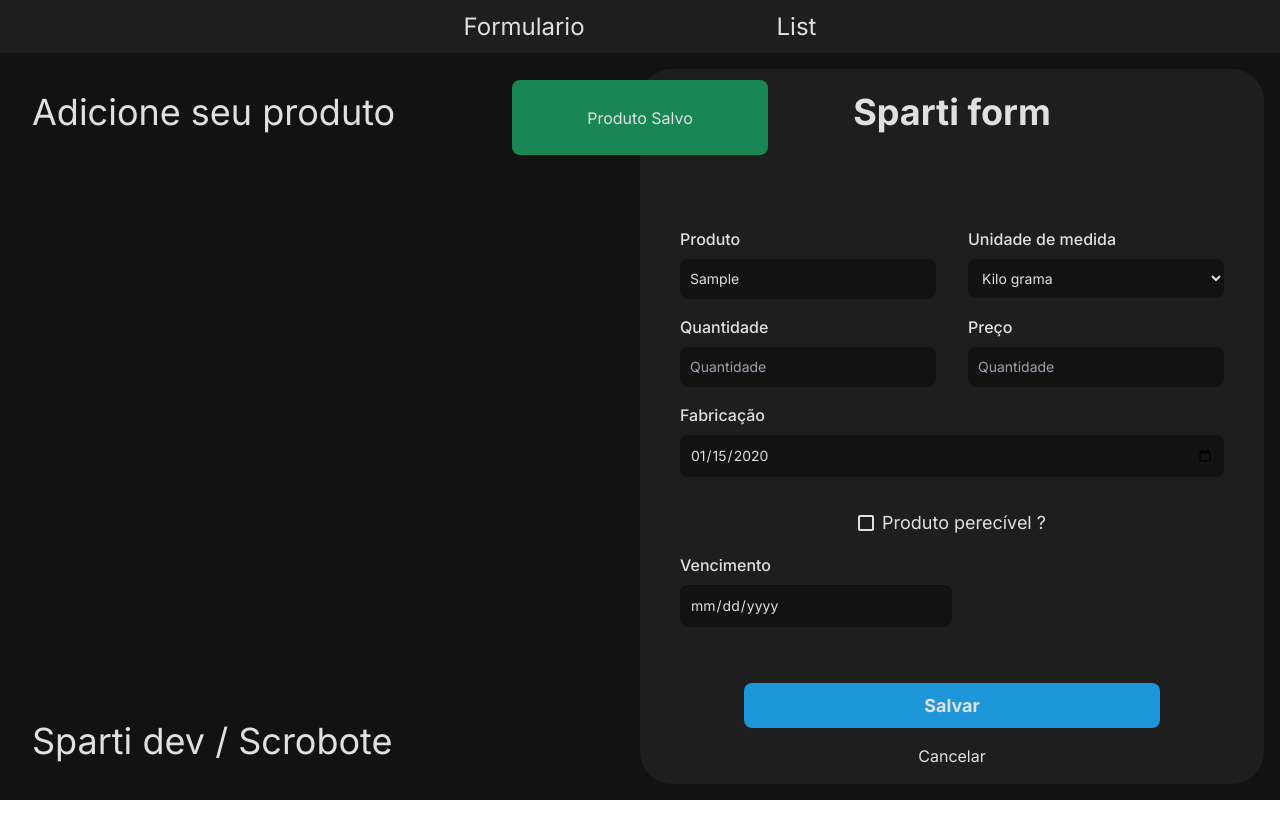
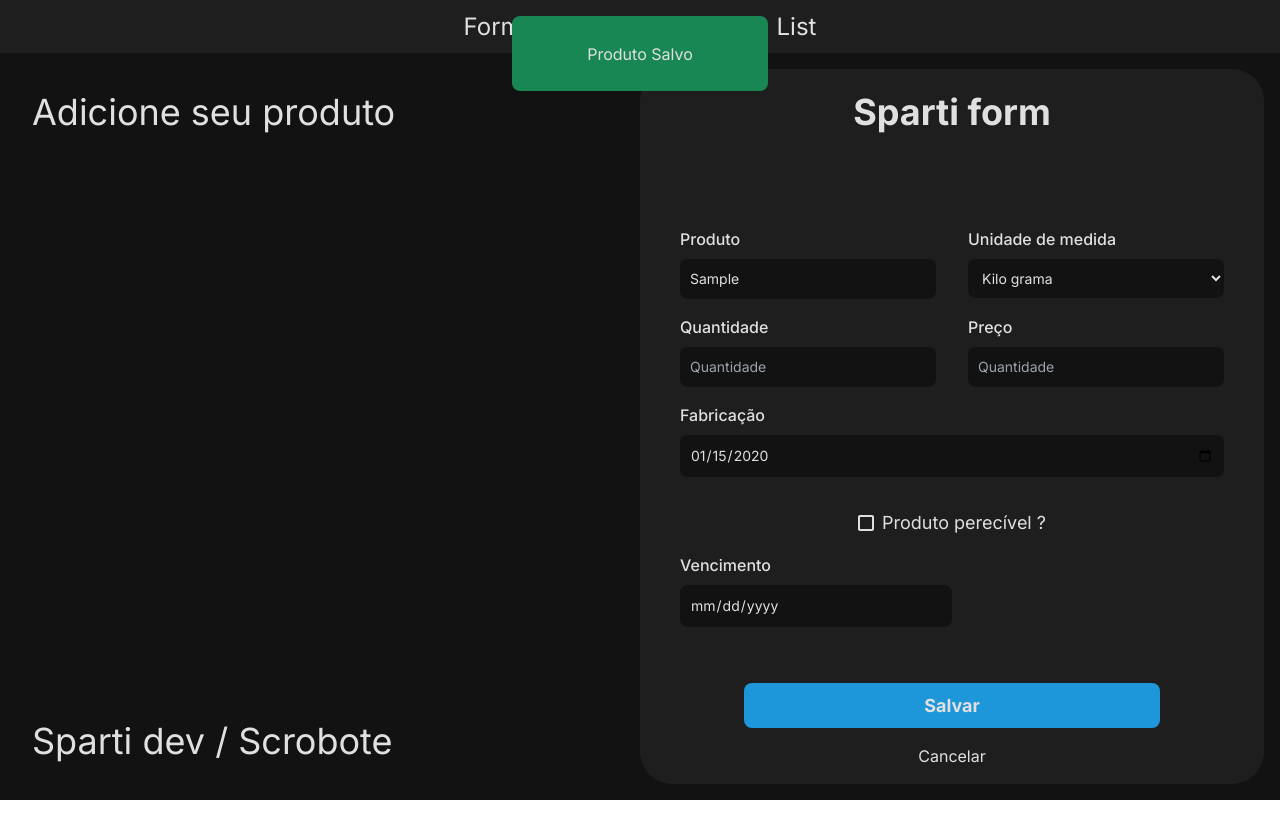
Before and after one commit to EduardoScrobote/sparti-test, a Next.js app: page / in a window 1280 px wide. Both pictures are taken after typing "Sample", "Sample", "Sample", "2020-01-15" into the empty fields and a click on the button "Salvar". Shown: the top 838 px of the page. After the commit the page ends 800 px from the top, so only its background shows below. Built offline with nearby package versions, Linux system fonts and the light colour scheme.

Commit message:
fix: fix-problems

```diff
--- a/pages/Form.tsx
+++ b/pages/Form.tsx
@@ -107,10 +107,8 @@ export default function Home() {
     return (
       <div className="w-full h-screen flex flex-col items-center bg-primary-black text-text-primary">
         {success === true ? (
-          <div className="flex justify-center transition ease-in  duration-300 mt-16 absolute w-full h-screen">
-            <div className="w-[16rem] rounded-lg mt-4 transition ease-in  duration-300 bg-[#198754] items-center justify-center flex h-[75px]">
-              <h1 className="select-none">Produto Salvo</h1>
-            </div>
+          <div className="w-[16rem] mt-4 absolute rounded-lg transition ease-in  duration-300 bg-[#198754] items-center justify-center flex h-[75px]">
+            <h1 className="select-none">Produto Salvo</h1>
           </div>
         ) : null}
         <div className="flex mt-4 w-[100%] items-center justify-center">
@@ -315,10 +313,8 @@ export default function Home() {
   return (
     <div className="flex flex-col w-full h-screen text-text-primary bg-primary-black">
       {success === true ? (
-        <div className="flex justify-center transition ease-in  duration-300 mt-16 absolute w-full h-screen">
-          <div className="w-[16rem] rounded-lg mt-4 transition ease-in  duration-300 bg-[#198754] items-center justify-center flex h-[75px]">
-            <h1 className="select-none">Produto Salvo</h1>
-          </div>
+        <div className="w-[16rem] mt-4 absolute self-center rounded-lg transition ease-in  duration-300 bg-[#198754] items-center justify-center flex h-[75px]">
+          <h1 className="select-none">Produto Salvo</h1>
         </div>
       ) : null}
       <Header />
--- a/pages/List.tsx
+++ b/pages/List.tsx
@@ -48,7 +48,7 @@ function List() {
           </div>
           <h1 className="text-[32px] font-bold">Sparti List</h1>
         </div>
-        <div className="w-full h-auto overflow-y-scroll flex-col flex">
+        <div className="w-full h-auto overflow-hidden flex-col flex">
           {convertedData ? (
             <div>
               {" "}
```
